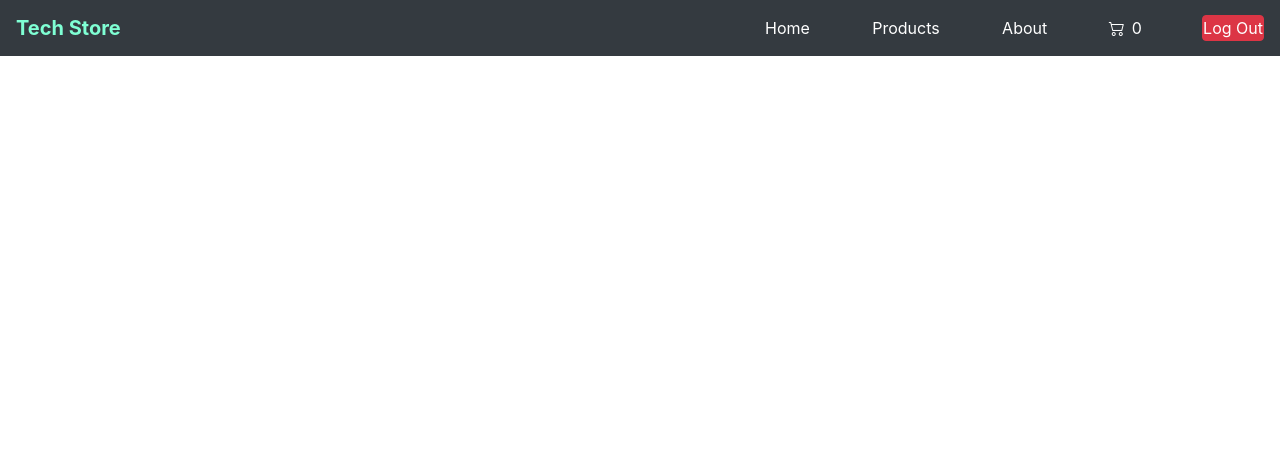
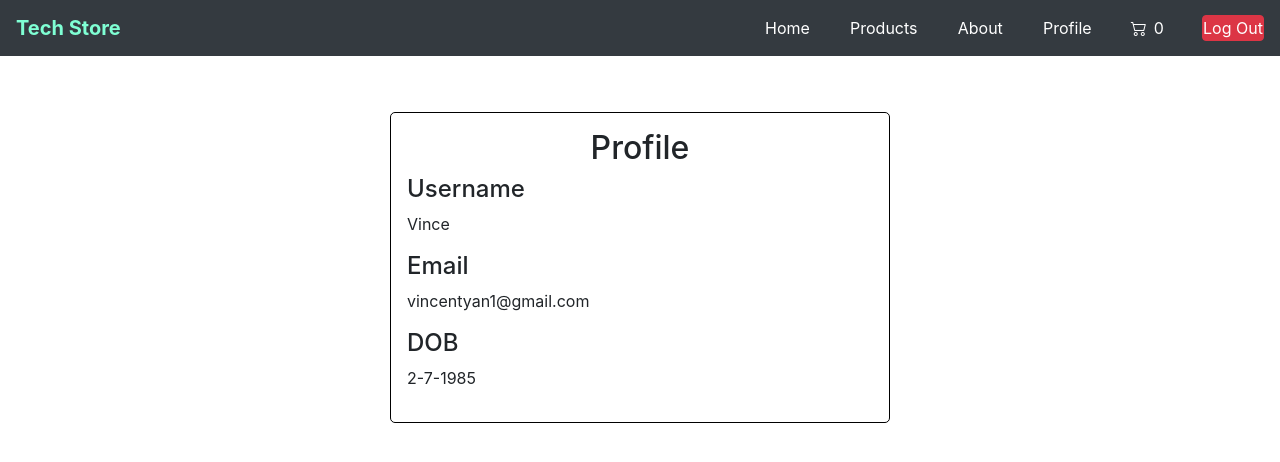
Before and after one commit to envincebal/mern-ecommerce, a React (Create React App) app in the folder frontend/: page /profile in a window 1280 px wide. Shown: the top 462 px of the page. Built offline with nearby package versions, Linux system fonts and the light colour scheme.

Commit message:
Added ProductDetails and Profile pages.

```diff
--- a/frontend/src/App.js
+++ b/frontend/src/App.js
@@ -4,7 +4,9 @@ import NavigationBar from "./components/Navbar/Navbar";
 import HomePage from "./components/HomePage/HomePage";
 import ProductsPage from "./components/ProductsPage/ProductsPage";
 import AboutPage from "./components/AboutPage/AboutPage";
+import ProfilePage from "./components/ProfilePage/ProfilePage";
 import CartPage from "./components/CartPage/CartPage";
+import ProductDetails from "./components/ProductDetails/ProductDetails";
 
 
 function App() {
@@ -16,7 +18,9 @@ function App() {
           <Route exact path="/" component={HomePage} />
           <Route exact path="/products" component={ProductsPage} />
           <Route exact path="/about" component={AboutPage} />
+          <Route exact path="/profile" component={ProfilePage} />
           <Route exact path="/cart" component={CartPage} />
+          <Route exact path="/details" component={ProductDetails} />
         </Switch>
       </BrowserRouter>
 
--- a/frontend/src/components/AboutPage/AboutPage.css
+++ b/frontend/src/components/AboutPage/AboutPage.css
@@ -1,9 +1,15 @@
-.about-page{
+.about-page {
   padding-top: 7rem;
   margin: 0 auto;
   max-width: 50%;
 }
 
-.about-title{
+.about-title {
   text-align: center;
 }
+
+.social-media-div {
+  display: flex;
+  justify-content: space-evenly;
+  font-size: 3rem;
+}
--- a/frontend/src/components/AboutPage/AboutPage.jsx
+++ b/frontend/src/components/AboutPage/AboutPage.jsx
@@ -12,11 +12,11 @@ const AboutPage = () => {
         on all social media platforms linked below!
       </p>
       <div className="social-media-div">
-        <i class="bi bi-facebook"></i>
-        <i class="bi bi-twitter"></i>
-        <i class="bi bi-youtube"></i>
-        <i class="bi bi-instagram"></i>
-        <i class="bi bi-github"></i>
+        <i className="bi bi-facebook"></i>
+        <i className="bi bi-twitter"></i>
+        <i className="bi bi-youtube"></i>
+        <i className="bi bi-instagram"></i>
+        <i className="bi bi-github"></i>
       </div>
     </div>
   );
--- a/frontend/src/components/HomePage/HomePage.css
+++ b/frontend/src/components/HomePage/HomePage.css
@@ -1,8 +1,44 @@
-.home-page{
-  background-image: url("../../img/wallpaper.jpg");
+.home-page {
+  background-image: linear-gradient(rgba(0, 0, 0, 0.5), rgba(0, 0, 0, 0.5)), url("../../img/wallpaper.jpg");
   background-position: center;
   background-repeat: no-repeat;
   background-size: cover;
   background-attachment: fixed;
   height: 100vh;
 }
+
+.welcome-container {
+  position: absolute;
+  top: 50%;
+  left: 50%;
+  transform: translate(-50%, -50%);
+  text-align: center;
+  padding: 4rem;
+}
+
+.welcome-container h1 {
+  color: #46ffd3;
+  font-weight: 700;
+  background-color: #000;
+  padding: 1rem;
+  letter-spacing: 0.2rem;
+}
+
+.welcome-container p {
+  font-size: 1.3rem;
+  letter-spacing: 0.2rem;
+  color: #fff;
+}
+
+.shop-now {
+  background-color: #f44b4b;
+  border: none;
+  font-size: 1.3rem;
+  color: #fff;
+  border-radius: 100px;
+  height: 50px;
+  width: 180px;
+  cursor: pointer;
+  font-weight: 700;
+  letter-spacing: 0.2rem;
+}
--- a/frontend/src/components/HomePage/HomePage.jsx
+++ b/frontend/src/components/HomePage/HomePage.jsx
@@ -1,10 +1,18 @@
-import React from 'react'
+import React from 'react';
+import { Link } from "react-router-dom";
 import "./HomePage.css";
 
 const HomePage = () => {
   return (
     <div className="home-page">
-      <h1>hello</h1>
+      <div className="welcome-container">
+        <h1>TECH STORE</h1>
+        <p>GO AND GET YOUR TECH ON!!!</p>
+        <Link to={"/products"}>
+        <button className="shop-now">Shop Now</button>
+        </Link>
+
+      </div>
     </div>
   )
 }
--- a/frontend/src/components/Navbar/Navbar.jsx
+++ b/frontend/src/components/Navbar/Navbar.jsx
@@ -30,6 +30,11 @@ export const NavigationBar = () => {
             About
           </Button>
         </Link>
+        <Link to={"/profile"}>
+          <Button className="link-item" variant="link">
+            Profile
+          </Button>
+        </Link>
         <div className="cart-div">
           <Link to={"/cart"}>
             <i className="bi bi-cart2 link-item"></i>
--- /dev/null
+++ b/frontend/src/components/ProductDetails/ProductDetails.css
@@ -0,0 +1,20 @@
+.details-card {
+  min-height: 100vh;
+  border: 1px solid #000;
+  display: flex;
+  align-items: center;
+  justify-content: center;
+}
+
+.details-img {
+  max-width: 350px;
+  margin: 0 10px;
+}
+
+.add-to-cart{
+  border: none;
+  color: #fff;
+  background-color: #0f642c;
+  width: 100%;
+  padding: 0.5rem 0;
+}
--- /dev/null
+++ b/frontend/src/components/ProductDetails/ProductDetails.jsx
@@ -0,0 +1,21 @@
+import React from "react";
+import "./ProductDetails.css";
+
+const ProductDetails = (props) => {
+  return (
+    <div className="details-container">
+      <div className="details-card">
+        <img className="details-img" src="https://github.com/envincebal/mern-ecommerce/blob/master/frontend/src/img/products/Acer_Nitro_50.jpg?raw=true" alt="PC" />
+        <div className="details-div">
+          <h3 className="details-title">Acer_Nitro_50</h3>
+          <p className="details-price">$2399.00</p>
+          <button className="add-to-cart">
+            Add To Cart
+          </button>
+        </div>
+      </div>
+    </div>
+  );
+};
+
+export default ProductDetails;
--- /dev/null
+++ b/frontend/src/components/ProfilePage/ProfilePage.css
@@ -0,0 +1,17 @@
+.profile-container{
+  padding-top: 7rem;
+  margin: 0 auto;
+  max-width: 1140px;
+}
+
+.profile-card{
+  max-width: 500px;
+  margin: 0 auto;
+  border: 1px solid #000;
+  border-radius: 5px;
+  padding: 1rem;
+}
+
+.profile-title{
+  text-align: center;
+}
--- /dev/null
+++ b/frontend/src/components/ProfilePage/ProfilePage.jsx
@@ -0,0 +1,21 @@
+import React from 'react';
+import "./ProfilePage.css";
+
+const ProfilePage = (props) => {
+  return (
+    <div className="profile-container">
+      <div className="profile-card">
+        <h2 className="profile-title">Profile</h2>
+        <h4>Username</h4>
+        <p>Vince</p>
+        <h4>Email</h4>
+        <p>vincentyan1@gmail.com</p>
+        <h4>DOB</h4>
+        <p>2-7-1985</p>
+
+      </div>
+    </div>
+  )
+}
+
+export default ProfilePage
```
Also changed, not shown: frontend/src/components/ProductsPage/ProductsPage.css (+4 -7 lines).
